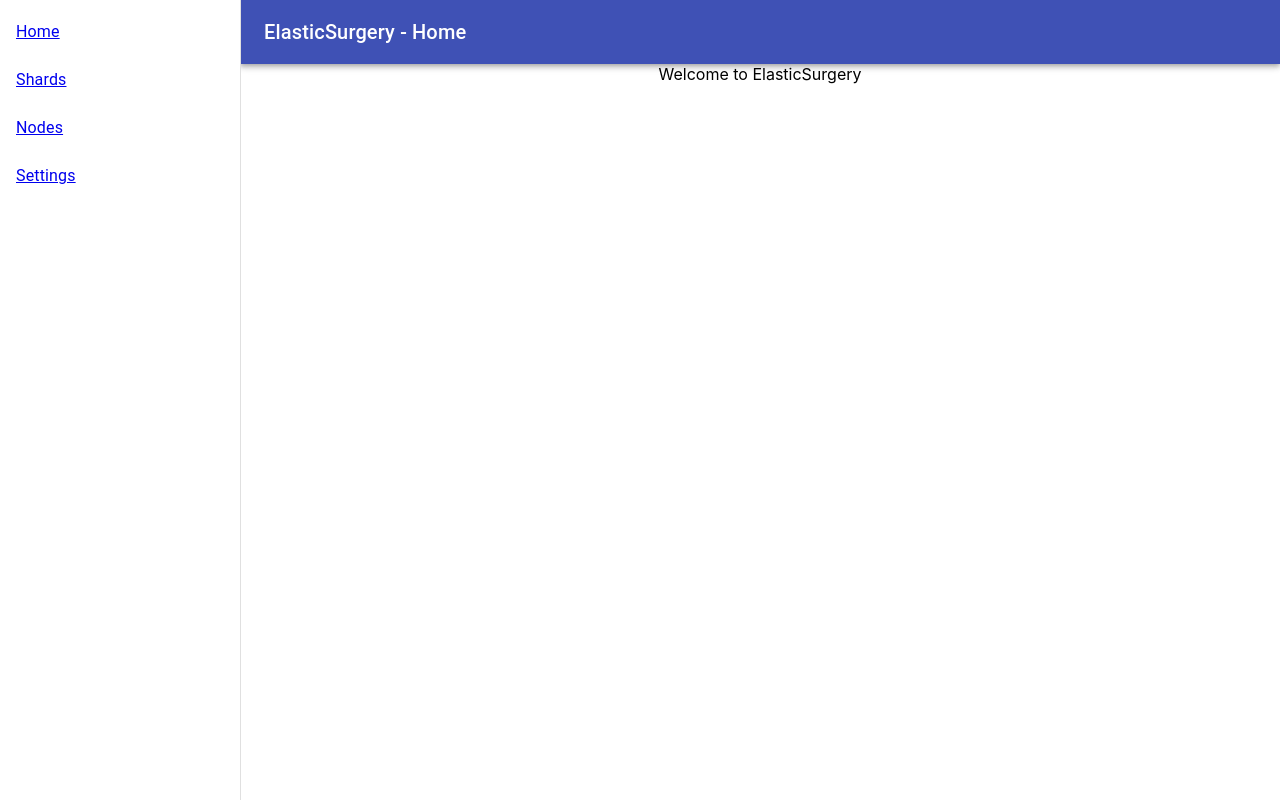
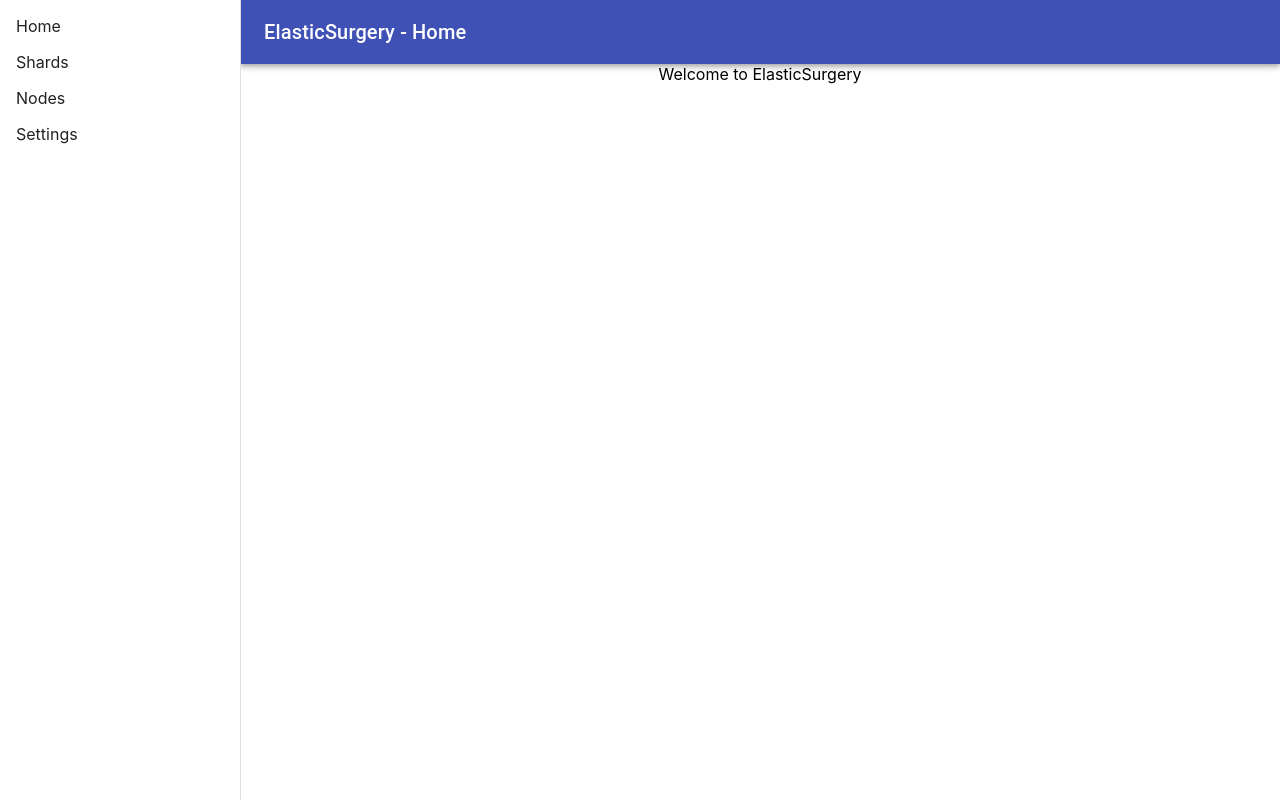
Before and after one commit to EDITD/ElasticSurgery, a React (Create React App) app in the folder frontend/: page / in a window 1280 px wide. Built offline with nearby package versions, Linux system fonts and the light colour scheme.

Commit message:
Improve link style

```diff
--- a/frontend/src/App.js
+++ b/frontend/src/App.js
@@ -1,6 +1,6 @@
 import React from 'react';
 import './App.css';
-import { AppBar, Toolbar, Typography, Drawer, List, ListItem, ListItemText } from '@material-ui/core';
+import { AppBar, Toolbar, Typography, Drawer, List, ListItem } from '@material-ui/core';
 import { Provider } from 'react-redux';
 
 import { BrowserRouter as Router, Route, Link } from "react-router-dom";
@@ -95,11 +95,9 @@ class App extends React.Component {
                             <div style={this.styles.drawer}>
                                 <List>
                                     {routes.map(route => (
-                                        <Link to={route.path} key={route.name}>
-                                            <ListItem button>
-                                                <ListItemText primary={route.name} />
-                                            </ListItem>
-                                        </Link>
+                                        <ListItem button component={Link} key={route.name} to={route.path}>
+                                            {route.name}
+                                        </ListItem>
                                     ))}
                                 </List>
                             </div>
```
